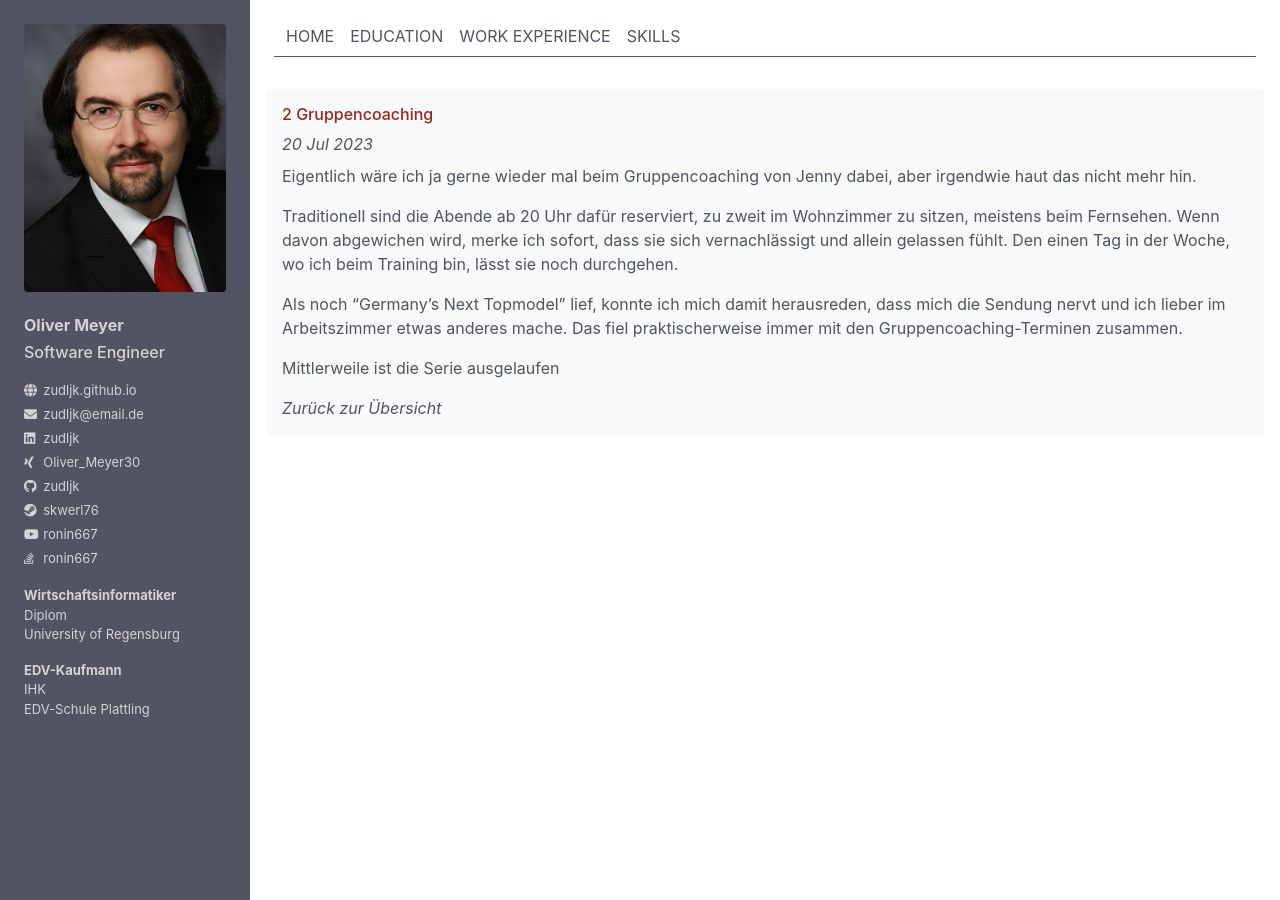
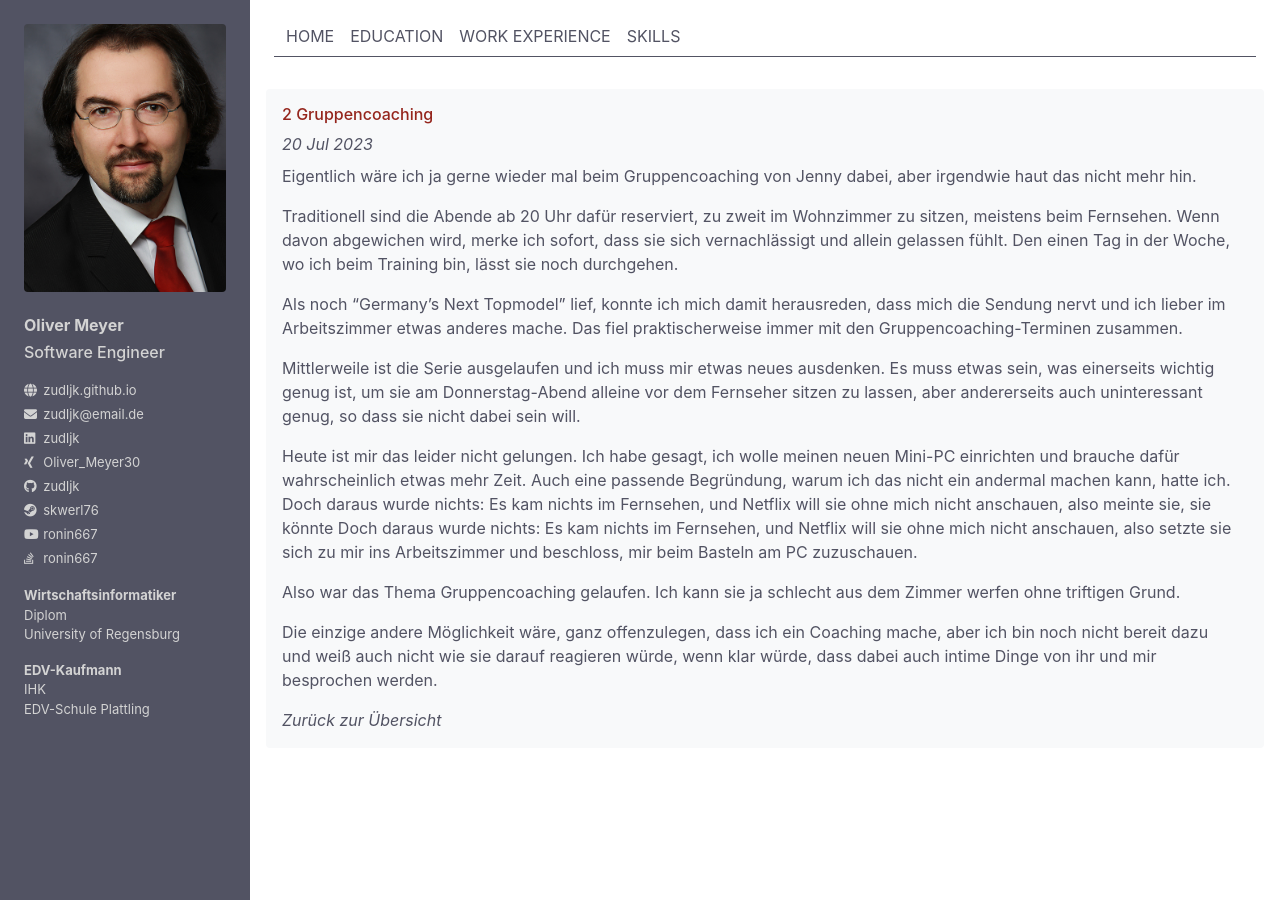
Before and after one commit to zudljk/zudljk.github.io, a Jekyll site: the page built from _posts/2023-07-20-2-gruppencoaching.md, in a window 1280 px wide. Built offline with Jekyll 4.4.1, drawn with Linux system fonts in a browser that asks for light colours; nearby versions of some CDN libraries.

Commit message:
update _posts/2023-07-20-2-gruppencoaching.md

```diff
--- a/_posts/2023-07-20-2-gruppencoaching.md
+++ b/_posts/2023-07-20-2-gruppencoaching.md
@@ -5,4 +5,12 @@ Wenn davon abgewichen wird, merke ich sofort, dass sie sich vernachlässigt und
 
 Als noch "Germany's Next Topmodel" lief, konnte ich mich damit herausreden, dass mich die Sendung nervt und ich lieber im Arbeitszimmer etwas anderes mache. Das fiel praktischerweise immer mit den Gruppencoaching-Terminen zusammen.
 
-Mittlerweile ist die Serie ausgelaufen
+Mittlerweile ist die Serie ausgelaufen und ich muss mir etwas neues ausdenken. Es muss etwas sein, was einerseits wichtig genug ist, um sie am Donnerstag-Abend alleine vor dem Fernseher sitzen zu lassen, aber andererseits auch uninteressant genug, so dass sie nicht dabei sein will.
+
+Heute ist mir das leider nicht gelungen. Ich habe gesagt, ich wolle meinen neuen Mini-PC einrichten und brauche dafür wahrscheinlich etwas mehr Zeit. Auch eine passende Begründung, warum ich das nicht ein andermal machen kann, hatte ich.
+Doch daraus wurde nichts: Es kam nichts im Fernsehen, und Netflix will sie ohne mich nicht anschauen, also meinte sie, sie könnte
+Doch daraus wurde nichts: Es kam nichts im Fernsehen, und Netflix will sie ohne mich nicht anschauen, also setzte sie sich zu mir ins Arbeitszimmer und beschloss, mir beim Basteln am PC zuzuschauen.
+
+Also war das Thema Gruppencoaching gelaufen. Ich kann sie ja schlecht aus dem Zimmer werfen ohne triftigen Grund.
+
+Die einzige andere Möglichkeit wäre, ganz offenzulegen, dass ich ein Coaching mache, aber ich bin noch nicht bereit dazu und weiß auch nicht wie sie darauf reagieren würde, wenn klar würde, dass dabei auch intime Dinge von ihr und mir besprochen werden.
```
